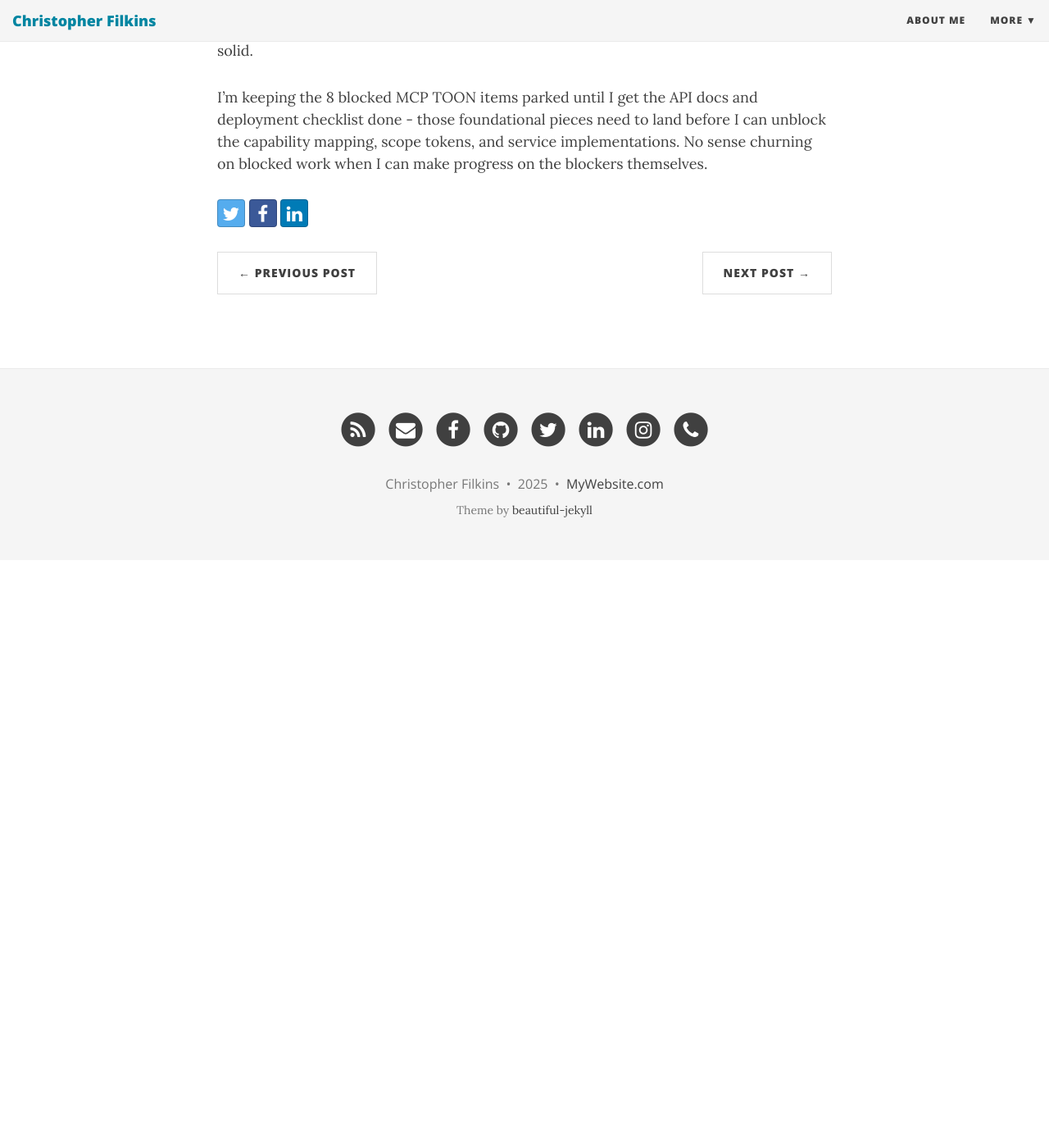
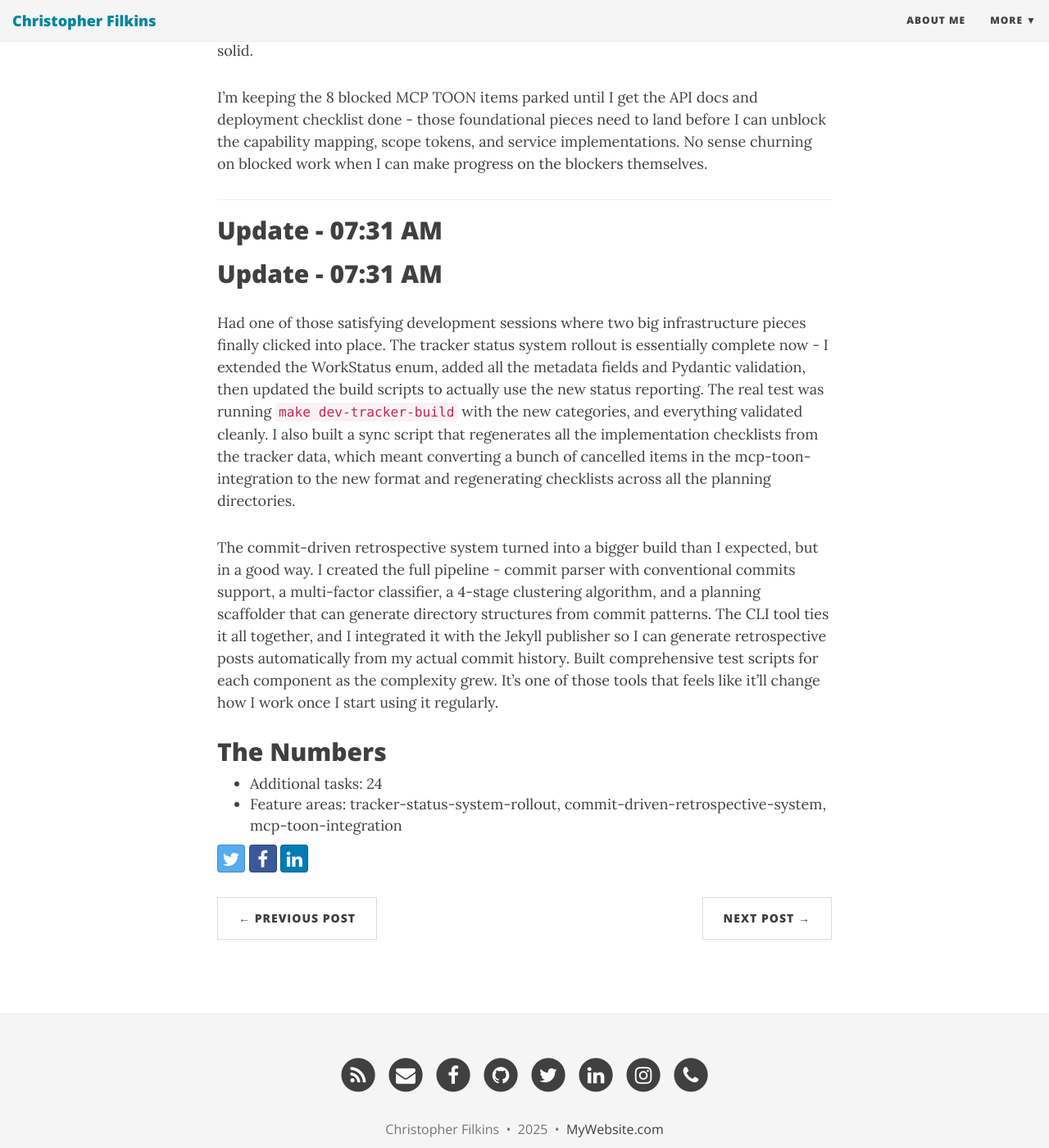
Before and after one commit to filchyboy/filchyboy.github.io, a Jekyll site: the page built from _posts/2025-12-21-todays-plan.md, in a window 1280 px wide and 1400 px high, scrolled down 1938 px. Shown: the whole window at 82% size. Built offline with Jekyll 4.4.1, drawn with Linux system fonts in a browser that asks for light colours; nearby versions of some CDN libraries; before the commit the page ends 2621 px from its top, so only the background shows below that.

Commit message:
Update build-in-public update: Daily Development Update

```diff
--- a/_posts/2025-12-21-todays-plan.md
+++ b/_posts/2025-12-21-todays-plan.md
@@ -36,3 +36,22 @@ This has research done but no implementation plan. I should spend 30 minutes ske
 The container docs template approval is scoring high (16.5) and has good momentum (21 commits this week), but I'm consciously deferring it because documentation structure feels less urgent than the MCP work I touched today. The resilience rollout feature flag is also scoring well, but it's a better fit for tomorrow after I confirm the route registration is solid.
 
 I'm keeping the 8 blocked MCP TOON items parked until I get the API docs and deployment checklist done - those foundational pieces need to land before I can unblock the capability mapping, scope tokens, and service implementations. No sense churning on blocked work when I can make progress on the blockers themselves.
+
+---
+
+## Update - 07:31 AM
+
+## Update - 07:31 AM
+
+Had one of those satisfying development sessions where two big infrastructure pieces finally clicked into place. The tracker status system rollout is essentially complete now - I extended the WorkStatus enum, added all the metadata fields and Pydantic validation, then updated the build scripts to actually use the new status reporting. The real test was running `make dev-tracker-build` with the new categories, and everything validated cleanly. I also built a sync script that regenerates all the implementation checklists from the tracker data, which meant converting a bunch of cancelled items in the mcp-toon-integration to the new format and regenerating checklists across all the planning directories.
+
+The commit-driven retrospective system turned into a bigger build than I expected, but in a good way. I created the full pipeline - commit parser with conventional commits support, a multi-factor classifier, a 4-stage clustering algorithm, and a planning scaffolder that can generate directory structures from commit patterns. The CLI tool ties it all together, and I integrated it with the Jekyll publisher so I can generate retrospective posts automatically from my actual commit history. Built comprehensive test scripts for each component as the complexity grew. It's one of those tools that feels like it'll change how I work once I start using it regularly.
+
+## The Numbers
+- Additional tasks: 24
+- Feature areas: tracker-status-system-rollout, commit-driven-retrospective-system, mcp-toon-integration
+<!-- Generated by dev-tracker publish_to_jekyll.py (AI mode) -->
+<!-- accomplished-date: 2025-12-21 -->
+<!-- unit-ids: update-work-status-enum,validate-dev-tracker-build,commit-retro-makefile-eval,create-planning-workflow-status-taxonomy,add-tracker-metadata-fields,add-metadata-validation,update-build-work-units,update-agents-md-reference,commit-retro-parser,commit-retro-evaluation-cli,commit-retro-jekyll-makefile,commit-retro-test-parser,commit-retro-test-classifier,commit-retro-test-clusterer,commit-retro-test-scaffolder,commit-retro-ai-integration,create-sync-checklist-script,convert-mcp-toon-cancelled-items,regenerate-all-checklists,commit-retro-classifier,commit-retro-scaffolder,commit-retro-jekyll-integration,mcp-toon-develop-merge,commit-retro-clusterer -->
+
+<!-- unit-ids: add-metadata-validation,add-tracker-metadata-fields,commit-retro-ai-integration,commit-retro-classifier,commit-retro-clusterer,commit-retro-evaluation-cli,commit-retro-jekyll-integration,commit-retro-jekyll-makefile,commit-retro-makefile-eval,commit-retro-parser,commit-retro-scaffolder,commit-retro-test-classifier,commit-retro-test-clusterer,commit-retro-test-parser,commit-retro-test-scaffolder,convert-mcp-toon-cancelled-items,create-planning-workflow-status-taxonomy,create-sync-checklist-script,mcp-toon-develop-merge,regenerate-all-checklists,update-agents-md-reference,update-build-work-units,update-work-status-enum,validate-dev-tracker-build -->
```
